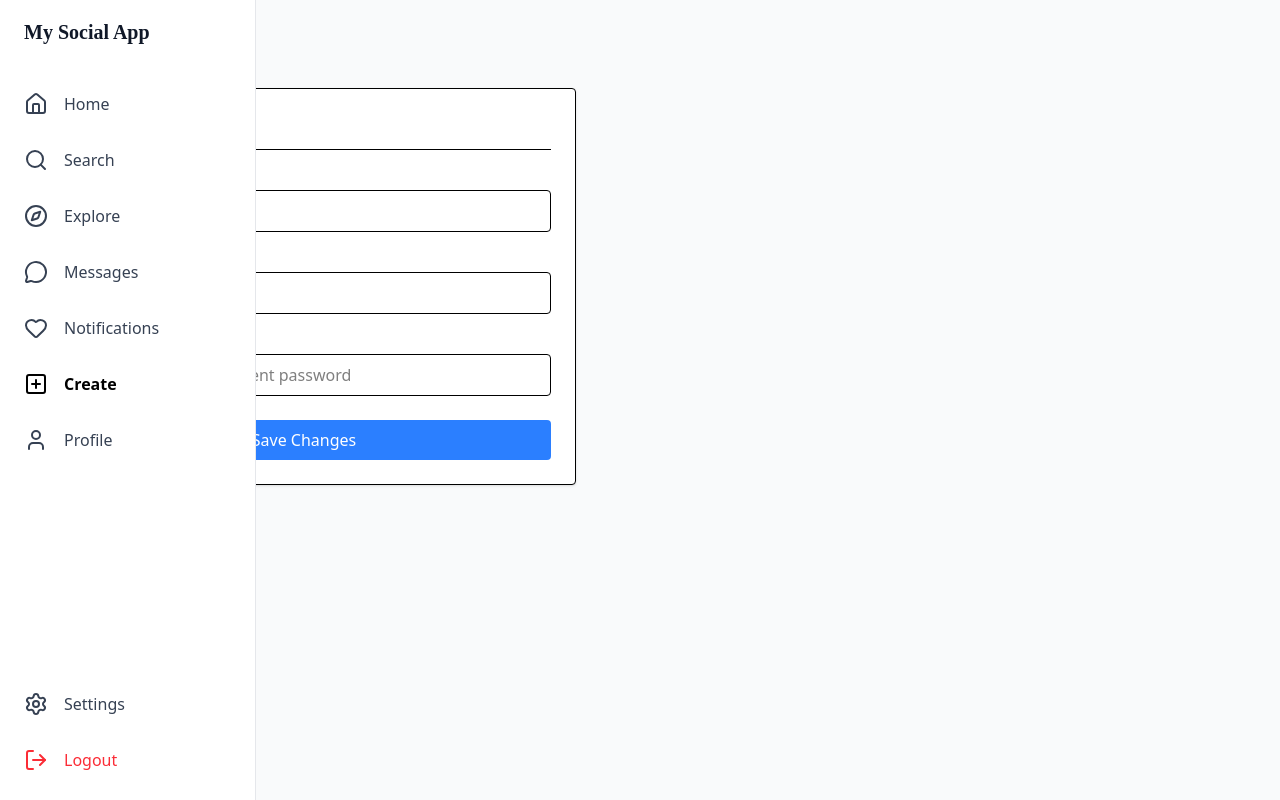
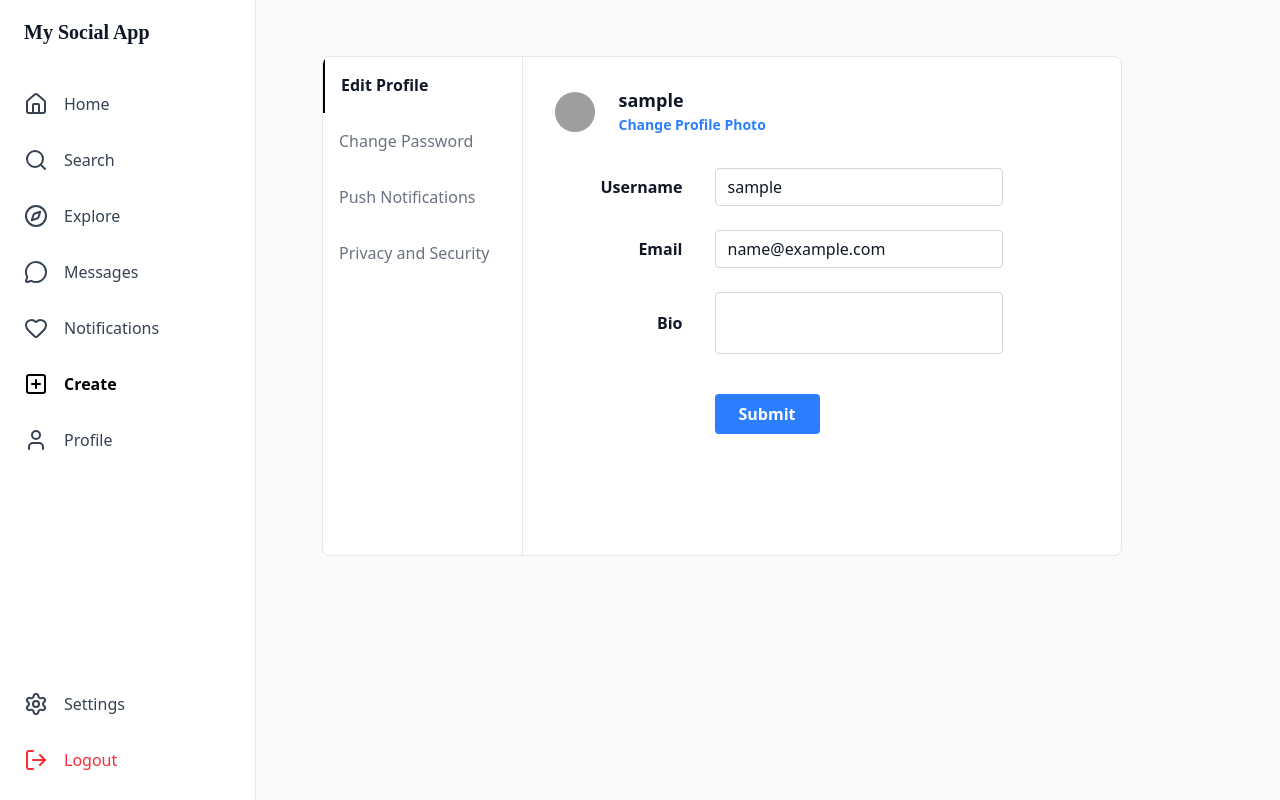
Before and after one commit to elsaferati/Social-Media, a React (Vite) app in the folder social-media/: page /settings in a window 1280 px wide. Built offline with nearby package versions, Linux system fonts and the light colour scheme; sample sign-in values are in the browser's storage; grey boxes are pictures that could not be loaded.

Commit message:
update settings page

```diff
--- a/social-media/src/pages/SettingsPage.jsx
+++ b/social-media/src/pages/SettingsPage.jsx
@@ -1,17 +1,18 @@
 import React, { useState } from "react";
 import { useAuth } from "../context/AuthContext";
+import Layout from "../components/Layout";
 
 const SettingsPage = () => {
   const { currentUser, updateUser } = useAuth();
 
-  // State for form inputs
   const [inputs, setInputs] = useState({
     username: currentUser.username,
     email: currentUser.email,
-    password: "", // Keep empty unless they want to change it
+    password: "",
+    bio: currentUser.bio || "", // Add bio field if you have it
   });
 
-  const [status, setStatus] = useState(null); // null, 'success', or 'error'
+  const [status, setStatus] = useState(null);
   const [message, setMessage] = useState("");
 
   const handleChange = (e) => {
@@ -20,97 +21,106 @@ const SettingsPage = () => {
 
   const handleSave = async (e) => {
     e.preventDefault();
-    setStatus(null);
-
+    setStatus("loading");
     try {
       const res = await fetch(`http://localhost:8800/api/users/${currentUser.id}`, {
         method: "PUT",
         headers: { "Content-Type": "application/json" },
         body: JSON.stringify(inputs),
       });
-
       const data = await res.json();
-
-      if (!res.ok) throw new Error(data); // Catch duplicate errors or server errors
-
-      // Update the AuthContext so the Header updates immediately
+      if (!res.ok) throw new Error(data);
       updateUser(data);
-
       setStatus("success");
-      setMessage("Settings updated successfully!");
-
-      // Clear password field for security
+      setMessage("Profile saved.");
       setInputs(prev => ({ ...prev, password: "" }));
-
     } catch (err) {
       setStatus("error");
-      setMessage(err.message || "Something went wrong.");
+      setMessage(err.message || "Failed to update.");
     }
   };
 
   return (
-    <div className="settings-page p-4 max-w-xl">
-      <h1 className="text-2xl font-bold mb-6">Settings</h1>
+    <Layout>
+      <div className="w-full max-w-[800px] bg-white border border-gray-200 rounded-lg flex overflow-hidden min-h-[500px] mt-4">
 
-      <div className="bg-white p-6 rounded shadow border">
-        <h2 className="text-lg font-semibold mb-4 border-b pb-2">Account Information</h2>
+        {/* Left Sidebar (Settings Menu) */}
+        <div className="w-1/4 border-r border-gray-200 hidden md:block">
+            <div className="p-4 font-bold border-l-2 border-black">Edit Profile</div>
+            <div className="p-4 text-gray-500 hover:bg-gray-50 cursor-pointer">Change Password</div>
+            <div className="p-4 text-gray-500 hover:bg-gray-50 cursor-pointer">Push Notifications</div>
+            <div className="p-4 text-gray-500 hover:bg-gray-50 cursor-pointer">Privacy and Security</div>
+        </div>
 
-        <form className="flex flex-col gap-4" onSubmit={handleSave}>
-          {/* Username */}
+        {/* Right Content */}
+        <div className="flex-1 p-8">
+            <h2 className="text-xl mb-6 md:hidden">Edit Profile</h2>
+
+            <div className="flex items-center gap-6 mb-8">
+                <div className="w-10 h-10 rounded-full bg-gray-200 overflow-hidden">
+                    <img src={"https://i.pravatar.cc/150?u=" + currentUser.id} className="w-full h-full object-cover" alt=""/>
+                </div>
                 <div>
-            <label className="block mb-1 font-semibold text-sm text-gray-600">Username</label>
+                    <div className="font-semibold text-lg leading-tight">{currentUser.username}</div>
+                    <button className="text-blue-500 text-sm font-bold">Change Profile Photo</button>
+                </div>
+            </div>
+
+            <form className="flex flex-col gap-6 max-w-md" onSubmit={handleSave}>
+                <div className="flex flex-col md:flex-row md:items-center gap-2 md:gap-8">
+                    <label className="font-bold w-32 text-right hidden md:block">Username</label>
+                    <label className="font-bold md:hidden">Username</label>
                     <input
                         type="text"
                         name="username"
                         value={inputs.username}
                         onChange={handleChange}
-              className="border p-2 rounded w-full focus:outline-blue-500"
-              required
+                        className="border border-gray-300 rounded px-3 py-1.5 flex-1 focus:border-black outline-none"
                     />
                 </div>
 
-          {/* Email */}
-          <div>
-            <label className="block mb-1 font-semibold text-sm text-gray-600">Email</label>
+                <div className="flex flex-col md:flex-row md:items-center gap-2 md:gap-8">
+                    <label className="font-bold w-32 text-right hidden md:block">Email</label>
+                    <label className="font-bold md:hidden">Email</label>
                     <input
                         type="email"
                         name="email"
                         value={inputs.email}
                         onChange={handleChange}
-              className="border p-2 rounded w-full focus:outline-blue-500"
-              required
+                        className="border border-gray-300 rounded px-3 py-1.5 flex-1 focus:border-black outline-none"
                     />
                 </div>
 
-          {/* Password */}
-          <div>
-            <label className="block mb-1 font-semibold text-sm text-gray-600">New Password</label>
-            <input
-              type="password"
-              name="password"
-              value={inputs.password}
-              onChange={handleChange}
-              placeholder="Leave blank to keep current password"
-              className="border p-2 rounded w-full focus:outline-blue-500"
-            />
+                <div className="flex flex-col md:flex-row md:items-center gap-2 md:gap-8">
+                    <label className="font-bold w-32 text-right hidden md:block">Bio</label>
+                    <label className="font-bold md:hidden">Bio</label>
+                    <textarea
+                        name="bio"
+                        rows="2"
+                        className="border border-gray-300 rounded px-3 py-1.5 flex-1 focus:border-black outline-none resize-none"
+                    ></textarea>
                 </div>
 
-          {/* Status Message */}
-          {status && (
-            <div className={`p-3 rounded text-sm ${status === "success" ? "bg-green-100 text-green-700" : "bg-red-100 text-red-700"}`}>
+                <div className="flex flex-col md:flex-row md:items-center gap-2 md:gap-8 mt-4">
+                     <div className="w-32 hidden md:block"></div> {/* Spacer */}
+                     <button
+                        type="submit"
+                        disabled={status === 'loading'}
+                        className="bg-blue-500 text-white font-semibold px-6 py-2 rounded hover:bg-blue-600 disabled:opacity-50"
+                     >
+                        Submit
+                     </button>
+                </div>
+
+                {message && (
+                    <div className={`mt-4 text-center text-sm ${status === 'error' ? 'text-red-500' : 'text-green-500'}`}>
                         {message}
                     </div>
                 )}
-
-          <button
-            type="submit"
-            className="bg-blue-500 hover:bg-blue-600 text-white px-4 py-2 rounded mt-2 transition w-full md:w-auto"
-          >
-            Save Changes
-          </button>
             </form>
         </div>
       </div>
+    </Layout>
   );
 };
 
```
Lines whose indentation alone changed are shown as unchanged.
